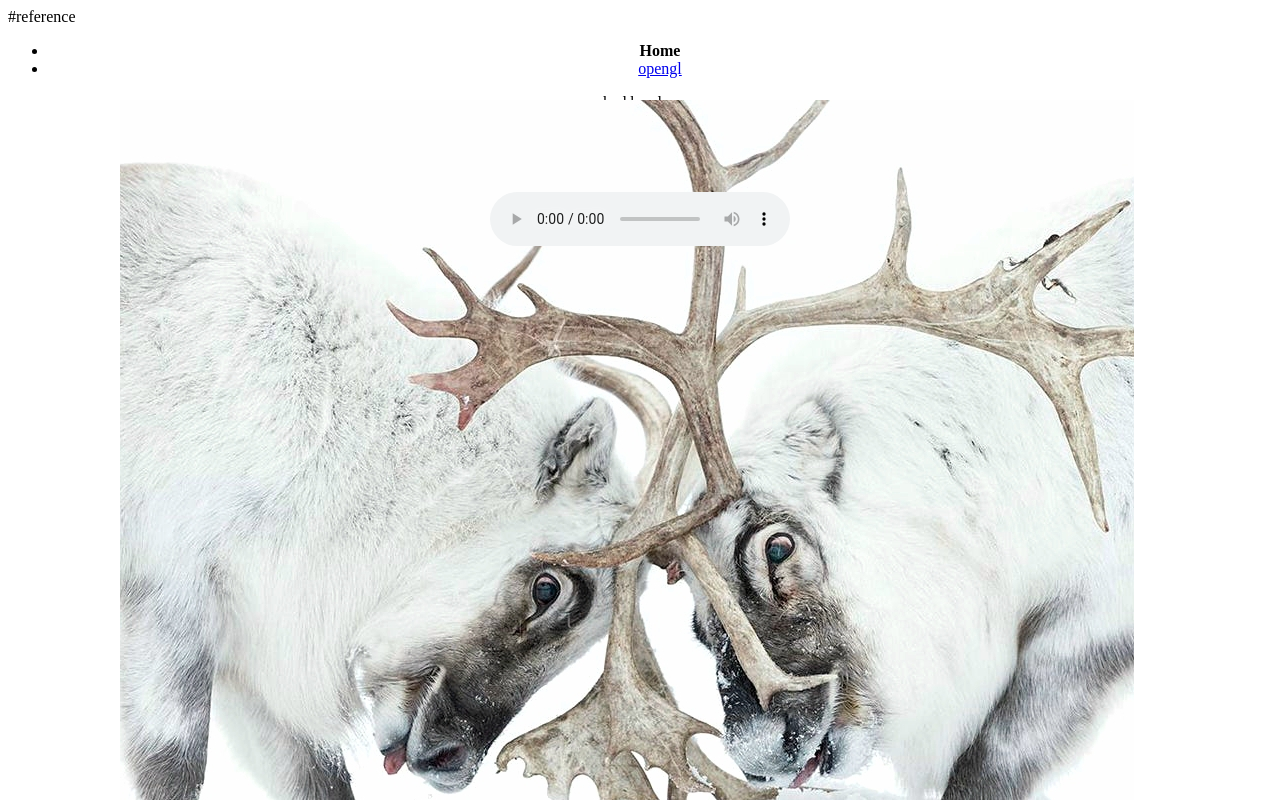
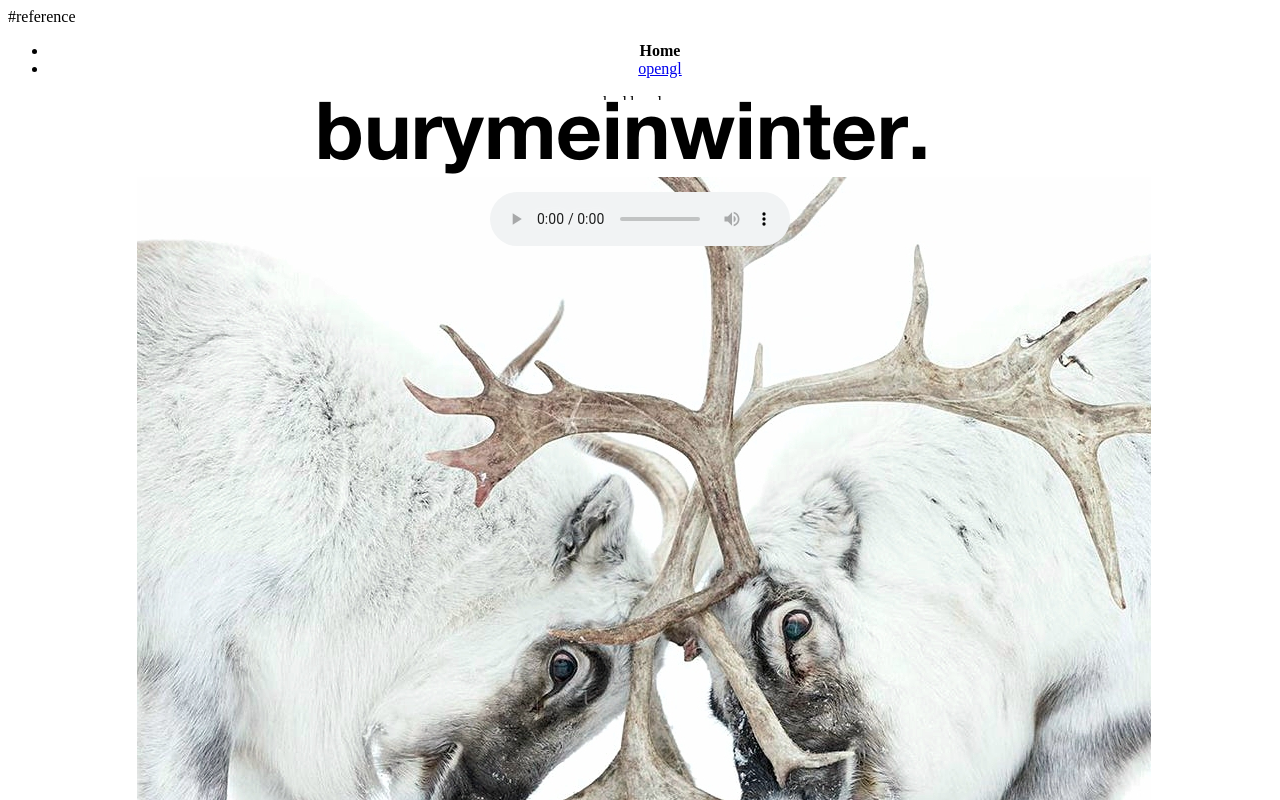
Before and after one commit to burymeinwinter/burymeinwinter, a plain HTML site: page index.html in a window 1280 px wide. Drawn offline with Linux system fonts and the light colour scheme.

Commit message:
Update index.html

```diff
--- a/index.html
+++ b/index.html
@@ -12,8 +12,8 @@
     </ul>
 </nav>
 
-<div style="position:absolute; top: 100; left: 100;" >
-   <img src=  burymeinwinter >
+<div style="position:absolute; top: 100;" >
+   <img src= "burymeinwinterfontheader.png" >
    <img src="ram2.jpg" >
     <h1 style="text-align:center">
       bli mi lit
```
